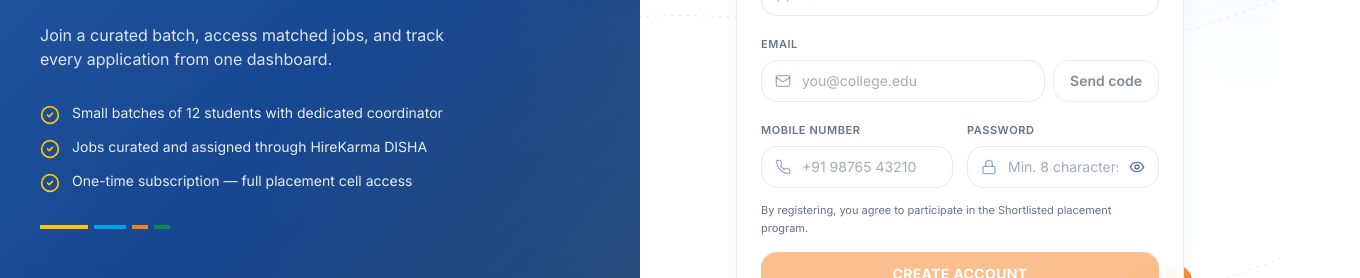
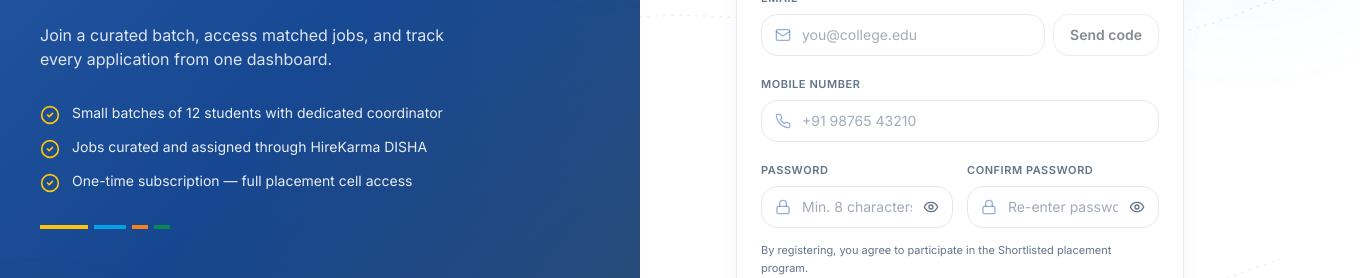
Before and after one commit to HIREKARMA1/shortlisted-ui, a Next.js app: page /auth/register in a window 1280 px wide. Shown: the part 344-622 px from the top of the page, 1360 px wide, since content can reach past the window. Built offline with nearby package versions, Linux system fonts and the light colour scheme; no server answers.

Commit message:
confirm password filed added
Signed-off-by: Lkanath Panda <lokanathpanda128@gmail.com>

```diff
--- a/components/auth/RegisterFormView.tsx
+++ b/components/auth/RegisterFormView.tsx
@@ -12,7 +12,7 @@ import { AuthLayout } from '@/components/layout/AuthLayout';
 import { AuthField } from '@/components/auth/AuthField';
 import { Button } from '@/components/ui/Button';
 
-const FIELDS = ['name', 'email', 'password', 'phone', 'otp'] as const;
+const FIELDS = ['name', 'email', 'password', 'confirmPassword', 'phone', 'otp'] as const;
 type FieldKey = (typeof FIELDS)[number];
 
 const OTP_COOLDOWN_SECONDS = 60;
@@ -40,7 +40,12 @@ export function RegisterFormView() {
 
   const emailValid = /^[^\s@]+@[^\s@]+\.[^\s@]+$/.test(form.email.trim());
   const otpValid = /^\d{6}$/.test(form.otp.trim());
-  const canSubmit = otpSent && otpValid && form.name.trim() && form.password.trim().length >= 8;
+  const passwordValid = form.password.trim().length >= 8;
+  const passwordsMatch = form.password === form.confirmPassword && form.confirmPassword.length > 0;
+  const confirmPasswordError =
+    form.confirmPassword.length > 0 && !passwordsMatch ? t('auth.register.errors.passwordMismatch') : undefined;
+  const canSubmit =
+    otpSent && otpValid && form.name.trim() && passwordValid && passwordsMatch;
 
   const handleSendOtp = async () => {
     if (!emailValid) {
@@ -66,6 +71,10 @@ export function RegisterFormView() {
   const onSubmit = async (e: React.FormEvent) => {
     e.preventDefault();
     if (!canSubmit) return;
+    if (!passwordsMatch) {
+      toast.error(t('auth.register.errors.passwordMismatch'));
+      return;
+    }
     setLoading(true);
     try {
       await api.register({
@@ -89,7 +98,6 @@ export function RegisterFormView() {
 
   return (
     <AuthLayout
-      fitViewport
       kicker={t('auth.register.kicker')}
       title={t('auth.register.title')}
       subtitle={t('auth.register.subtitle')}
@@ -175,7 +183,6 @@ export function RegisterFormView() {
             placeholder={t('auth.register.placeholders.otp')}
           />
         )}
-        <div className="grid gap-3.5 sm:grid-cols-2">
         <AuthField
           name="phone"
           label={t('auth.register.fields.phone')}
@@ -186,6 +193,7 @@ export function RegisterFormView() {
           autoComplete="tel"
           placeholder={t('auth.register.placeholders.phone')}
         />
+        <div className="grid gap-3.5 sm:grid-cols-2">
           <AuthField
             name="password"
             label={t('auth.register.fields.password')}
@@ -196,6 +204,18 @@ export function RegisterFormView() {
             required
             autoComplete="new-password"
             placeholder={t('auth.register.placeholders.password')}
+          />
+          <AuthField
+            name="confirmPassword"
+            label={t('auth.register.fields.confirmPassword')}
+            icon={Lock}
+            type="password"
+            value={form.confirmPassword}
+            onChange={(e) => setForm({ ...form, confirmPassword: e.target.value })}
+            required
+            autoComplete="new-password"
+            placeholder={t('auth.register.placeholders.confirmPassword')}
+            error={confirmPasswordError}
           />
         </div>
         <p className="text-[11px] leading-relaxed text-ink-muted">{t('auth.register.terms')}</p>
--- a/components/layout/AuthLayout.tsx
+++ b/components/layout/AuthLayout.tsx
@@ -99,8 +99,8 @@ export function AuthLayout({
 
           <div
             className={cn(
-              'relative z-10 flex flex-1 items-center justify-center px-4 sm:px-8',
-              fitViewport ? 'min-h-0 overflow-hidden pb-4' : 'pb-12'
+              'relative z-10 flex flex-1 justify-center px-4 sm:px-8',
+              fitViewport ? 'min-h-0 items-start overflow-y-auto overscroll-y-contain py-4 pb-6' : 'items-center pb-12'
             )}
           >
             <div className="w-full max-w-md">
--- a/content/en/auth.json
+++ b/content/en/auth.json
@@ -47,6 +47,7 @@
       "email": "Email",
       "otp": "Email verification code",
       "password": "Password",
+      "confirmPassword": "Confirm password",
       "phone": "Mobile number",
       "branch": "Branch / Department",
       "college": "College / University",
@@ -59,7 +60,11 @@
       "email": "you@college.edu",
       "otp": "6-digit code",
       "phone": "+91 98765 43210",
-      "password": "Min. 8 characters"
+      "password": "Min. 8 characters",
+      "confirmPassword": "Re-enter password"
+    },
+    "errors": {
+      "passwordMismatch": "Passwords do not match."
     },
     "otp": {
       "send": "Send code",
--- a/content/hi/auth.json
+++ b/content/hi/auth.json
@@ -47,6 +47,7 @@
       "email": "ईमेल",
       "otp": "ईमेल सत्यापन कोड",
       "password": "पासवर्ड",
+      "confirmPassword": "पासवर्ड की पुष्टि करें",
       "phone": "मोबाइल नंबर",
       "branch": "शाखा / विभाग",
       "college": "कॉलेज / विश्वविद्यालय",
@@ -59,7 +60,11 @@
       "email": "you@college.edu",
       "otp": "6-अंकीय कोड",
       "phone": "+91 98765 43210",
-      "password": "कम से कम 8 अक्षर"
+      "password": "कम से कम 8 अक्षर",
+      "confirmPassword": "पासवर्ड दोबारा दर्ज करें"
+    },
+    "errors": {
+      "passwordMismatch": "पासवर्ड मेल नहीं खाते।"
     },
     "otp": {
       "send": "कोड भेजें",
--- a/content/or/auth.json
+++ b/content/or/auth.json
@@ -47,6 +47,7 @@
       "email": "ଇମେଲ୍",
       "otp": "ଇମେଲ୍ ଯାଞ୍ଚ କୋଡ୍",
       "password": "ପାସୱାର୍ଡ",
+      "confirmPassword": "ପାସୱାର୍ଡ ନିଶ୍ଚିତ କରନ୍ତୁ",
       "phone": "ମୋବାଇଲ୍",
       "branch": "ଶାଖା",
       "college": "କଲେଜ",
@@ -59,7 +60,11 @@
       "email": "you@college.edu",
       "otp": "6-ଅଙ୍କ କୋଡ୍",
       "phone": "+91 98765 43210",
-      "password": "ଅତିକମରେ ୮ ଅକ୍ଷର"
+      "password": "ଅତିକମରେ ୮ ଅକ୍ଷର",
+      "confirmPassword": "ପାସୱାର୍ଡ ପୁଣି ଲେଖନ୍ତୁ"
+    },
+    "errors": {
+      "passwordMismatch": "ପାସୱାର୍ଡ ମିଳୁନାହିଁ।"
     },
     "otp": {
       "send": "କୋଡ୍ ପଠାନ୍ତୁ",
```
Lines whose indentation alone changed are shown as unchanged.
